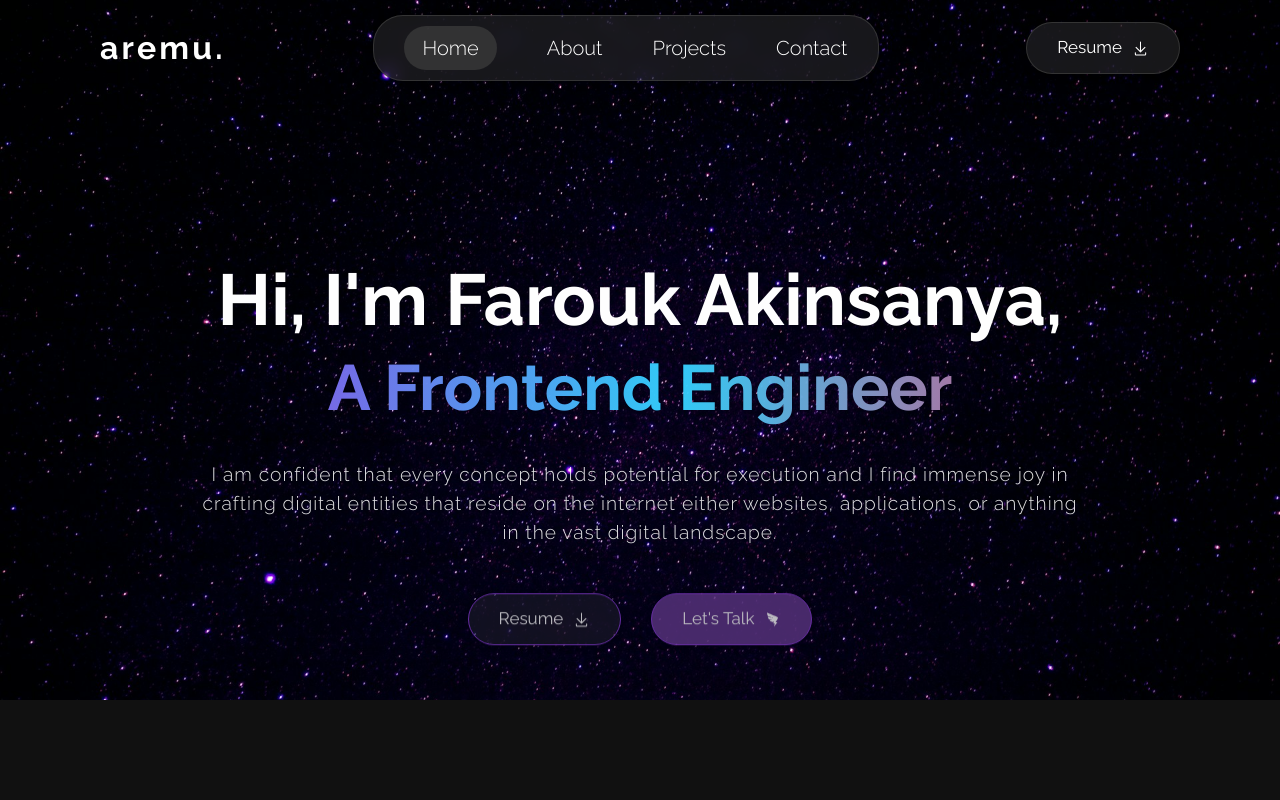
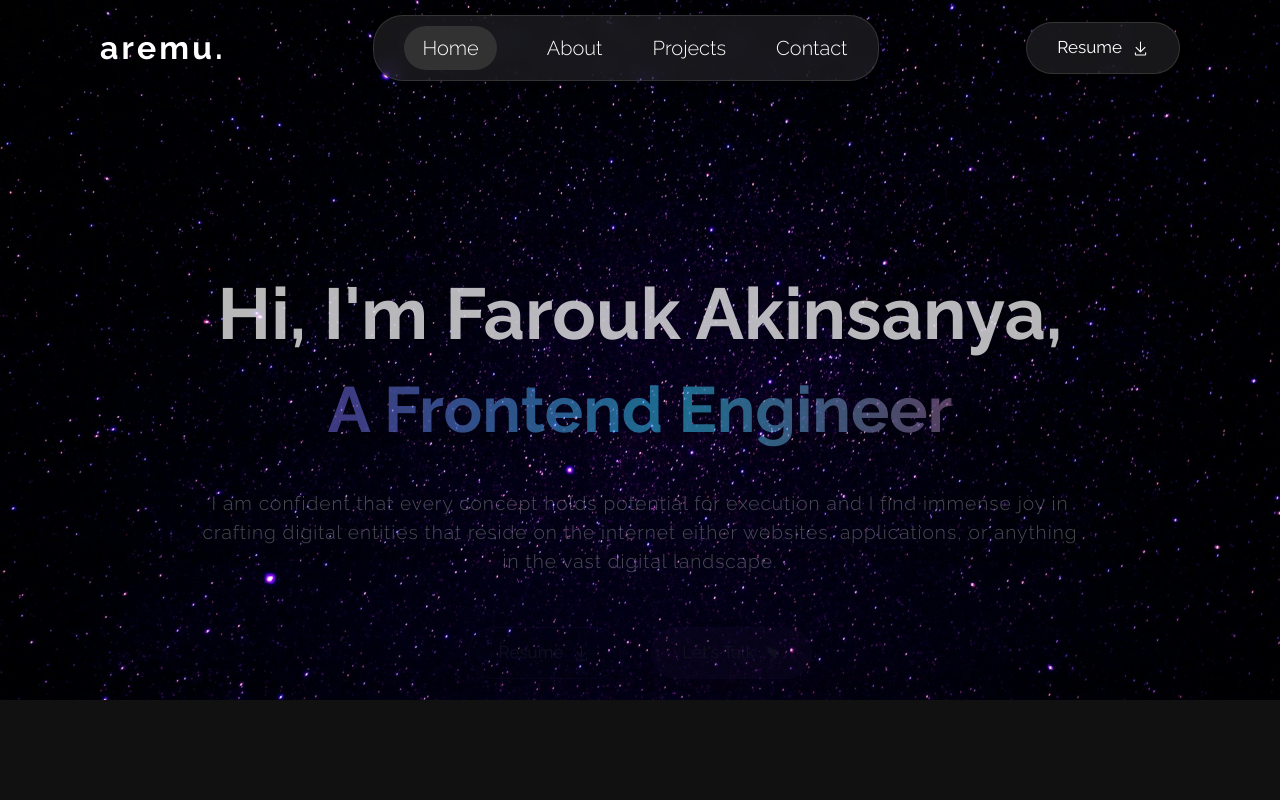
Before and after one commit to aremuumera/aremu.dev, a React (Vite) app: page / in a window 1280 px wide. Shown: the top 800 px of the page. Built offline with nearby package versions, Linux system fonts and the light colour scheme; a web font is replaced by a local one.

Commit message:
yikessss

```diff
--- a/src/App.css
+++ b/src/App.css
@@ -23,6 +23,7 @@
 
 html,body{
   scroll-behavior: smooth !important;
+  background: #111;
 }
 
 h6{
@@ -476,7 +477,7 @@ h6{
 
 .loader-container.fade-in-fwd {
 	-webkit-animation: fade-in-fwd 0.6s cubic-bezier(0.390, 0.575, 0.565, 1.000) both;
-	        animation: fade-in-fwd 0.6s cubic-bezier(0.390, 0.575, 0.565, 1.000) both;
+	        animation: fade-in-fwd 2s cubic-bezier(0.390, 0.575, 0.565, 1.000) both;
 }
 
 @keyframes fade-in-fwd {
--- a/src/App.jsx
+++ b/src/App.jsx
@@ -31,7 +31,7 @@ function App() {
 }
 
 function DelayedLoaderRoute() {
-  return <DelayedLoader delay={3000} />;
+  return <DelayedLoader delay={4000} />;
 }
 
 function DelayedLoader({ delay }) {
```
